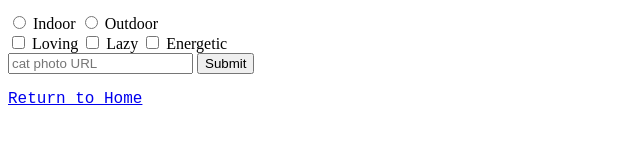
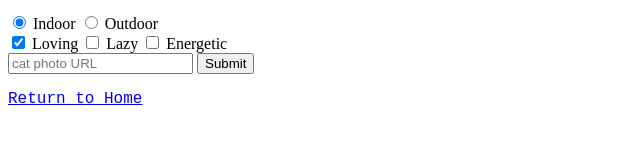
Before and after one commit to mrbrooks74/New-Project, a plain HTML site: page CatApp.html in a window 1280 px wide. Shown: the part 393-534 px from the top of the page, 0-640 px from the left. Drawn offline with Linux system fonts and the light colour scheme.

```diff
--- a/CatApp.html
+++ b/CatApp.html
@@ -22,10 +22,10 @@
     <li>other cats</li>
 </ol>
 <form action="/submit-cat-photo">
-    <label><input type='radio' name='indoor-outdoor'> Indoor</label>
+    <label><input type='radio' checked name='indoor-outdoor'> Indoor</label>
     <label><input type='radio' name='indoor-outdoor'> Outdoor</label>
     <br>
-    <label><input type='checkbox' name='personality'> Loving</label>
+    <label><input type='checkbox' checked name='personality'> Loving</label>
     <label><input type='checkbox' name='personality'> Lazy</label>
     <label><input type='checkbox' name='personality'> Energetic</label>
     <br>
```
